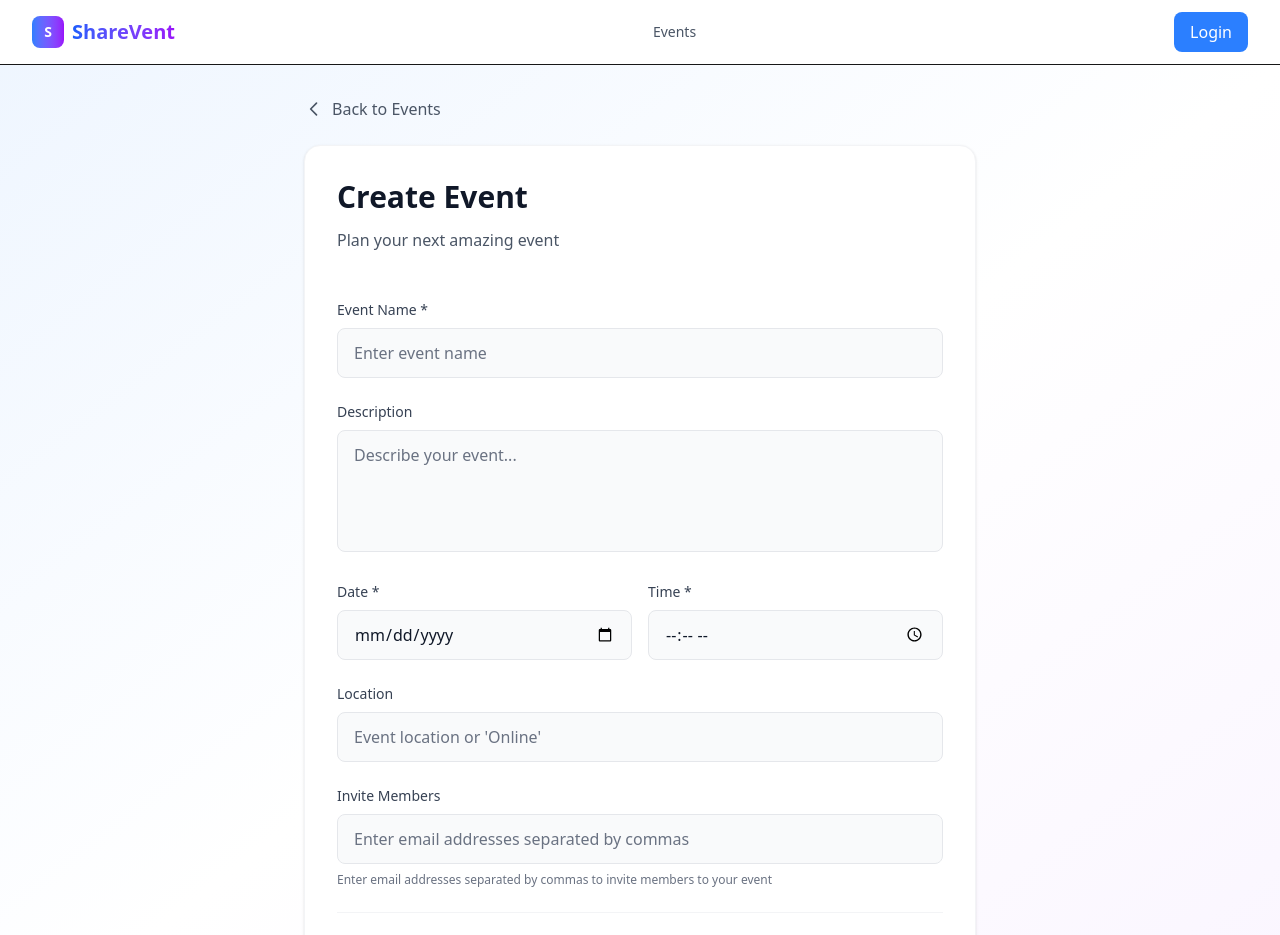
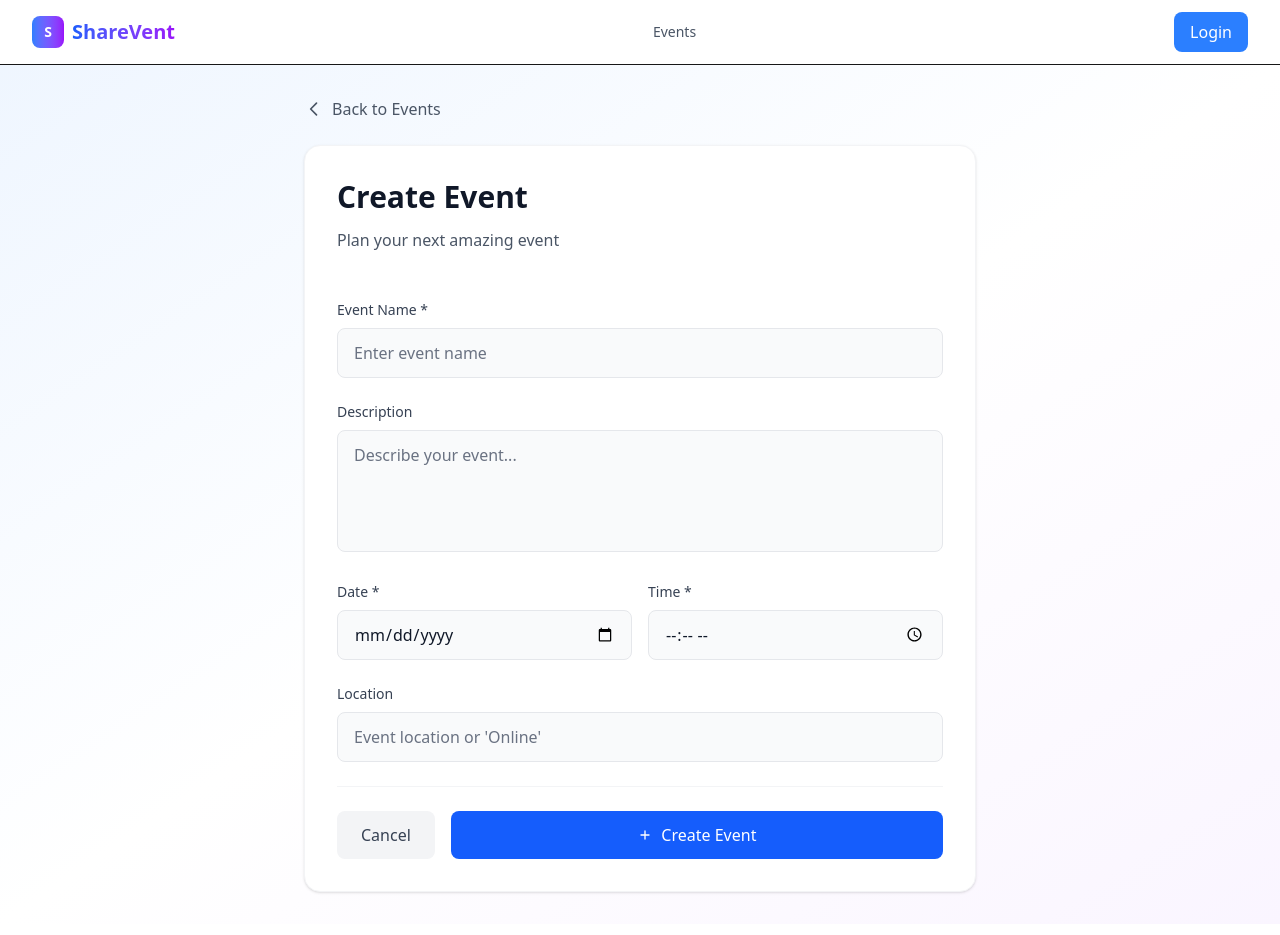
Before and after one commit to Techplauschss/sharevent, a Next.js app: page /events/create in a window 1280 px wide. Shown: the top 935 px of the page. Built offline with nearby package versions, Linux system fonts and the light colour scheme.

Commit message:
Removed Email-Func

```diff
--- a/src/app/events/create/page.tsx
+++ b/src/app/events/create/page.tsx
@@ -11,8 +11,7 @@ export default function CreateEvent() {
     description: '',
     date: '',
     time: '',
-    location: '',
-    memberEmails: ''
+    location: ''
   });
 
   const handleSubmit = async (e: React.FormEvent) => {
@@ -31,12 +30,6 @@ export default function CreateEvent() {
       // Combine date and time
       const dateTime = new Date(`${formData.date}T${formData.time}`);
 
-      // Parse member emails
-      const memberEmails = formData.memberEmails
-        .split(',')
-        .map(email => email.trim())
-        .filter(email => email && email.includes('@'));
-
       const response = await fetch('/api/events', {
         method: 'POST',
         headers: {
@@ -47,8 +40,7 @@ export default function CreateEvent() {
           name: formData.name,
           description: formData.description,
           date: dateTime.toISOString(),
-          location: formData.location,
-          memberEmails: memberEmails.length > 0 ? memberEmails : undefined
+          location: formData.location
         }),
       });
 
@@ -190,25 +182,6 @@ export default function CreateEvent() {
                   />
                 </div>
 
-                {/* Member Emails */}
-                <div>
-                  <label htmlFor="memberEmails" className="block text-sm font-medium text-gray-700 dark:text-gray-300 mb-2">
-                    Invite Members
-                  </label>
-                  <input
-                    type="text"
-                    id="memberEmails"
-                    name="memberEmails"
-                    value={formData.memberEmails}
-                    onChange={handleChange}
-                    className="w-full px-4 py-3 bg-gray-50 dark:bg-gray-800 border border-gray-200 dark:border-gray-700 rounded-lg focus:outline-none focus:ring-2 focus:ring-blue-500 focus:border-transparent text-gray-900 dark:text-white placeholder-gray-500 dark:placeholder-gray-400"
-                    placeholder="Enter email addresses separated by commas"
-                  />
-                  <p className="text-xs text-gray-500 dark:text-gray-400 mt-2">
-                    Enter email addresses separated by commas to invite members to your event
-                  </p>
-                </div>
-
                 {/* Submit Buttons */}
                 <div className="flex gap-4 pt-6 border-t border-gray-100 dark:border-gray-800">
                   <button
```
